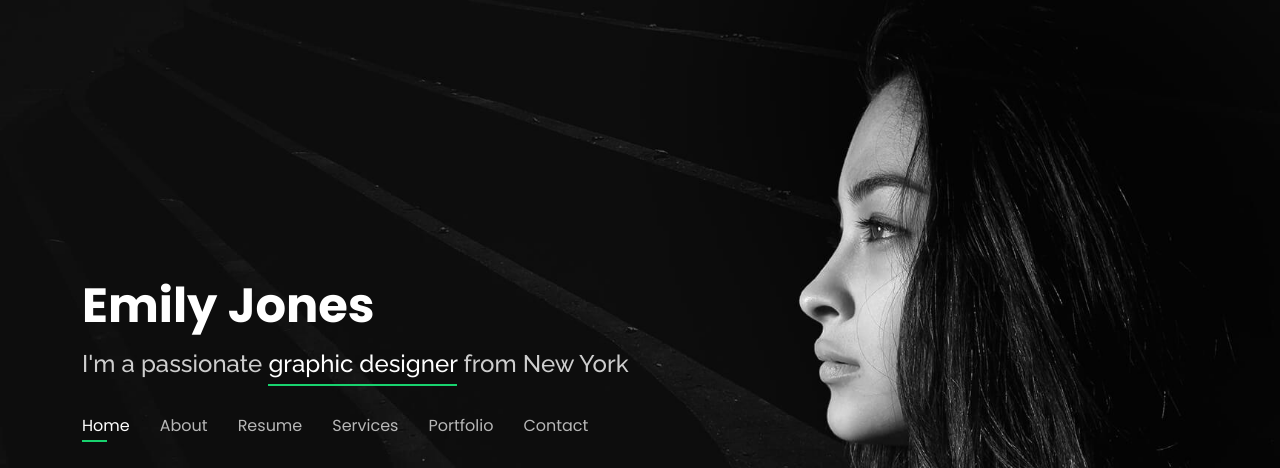
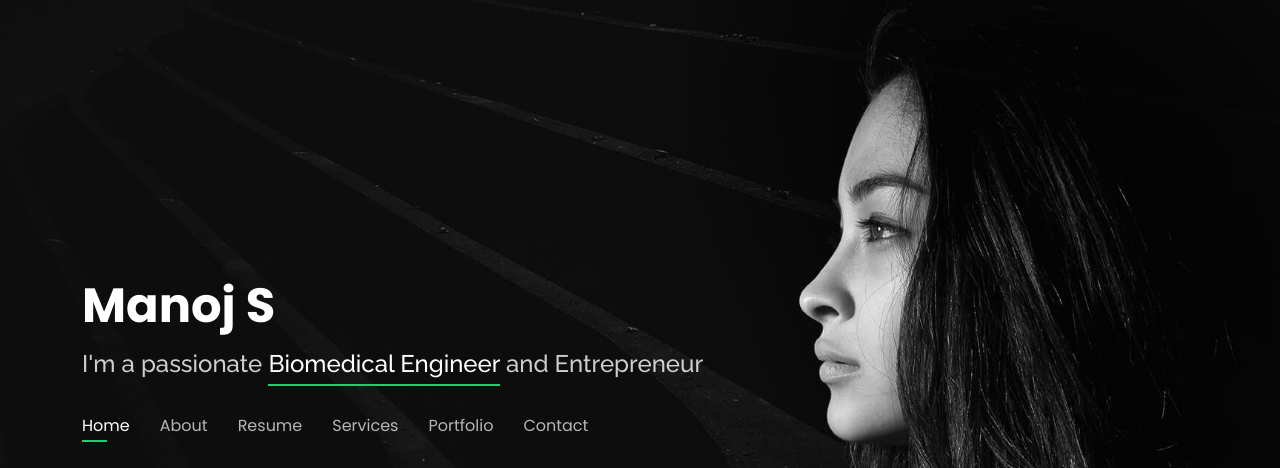
Before and after one commit to rulemj7/rulemj7.github.io, a plain HTML site: page index.html in a window 1280 px wide. Shown: the top 468 px of the page. Drawn offline with nearby package versions, Linux system fonts and the light colour scheme.

Commit message:
changed the name

```diff
--- a/index.html
+++ b/index.html
@@ -41,10 +41,10 @@
   <header id="header">
     <div class="container">
 
-      <h1><a href="index.html">Emily Jones</a></h1>
+      <h1><a href="index.html">Manoj S</a></h1>
       <!-- Uncomment below if you prefer to use an image logo -->
       <!-- <a href="index.html" class="mr-auto"><img src="assets/img/logo.png" alt="" class="img-fluid"></a> -->
-      <h2>I'm a passionate <span>graphic designer</span> from New York</h2>
+      <h2>I'm a passionate <span>Biomedical Engineer</span> and Entrepreneur </h2>
 
       <nav id="navbar" class="navbar">
         <ul>
```
